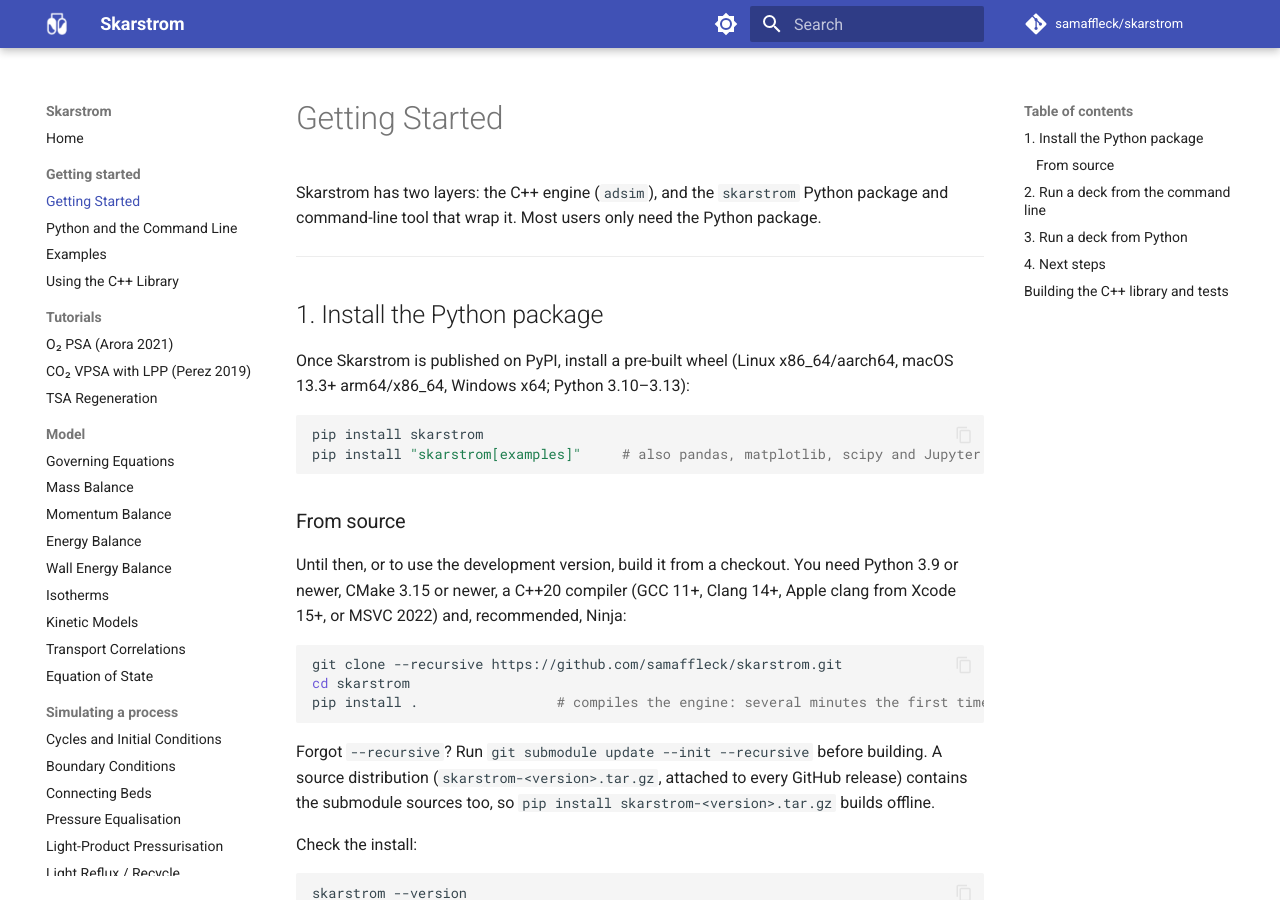
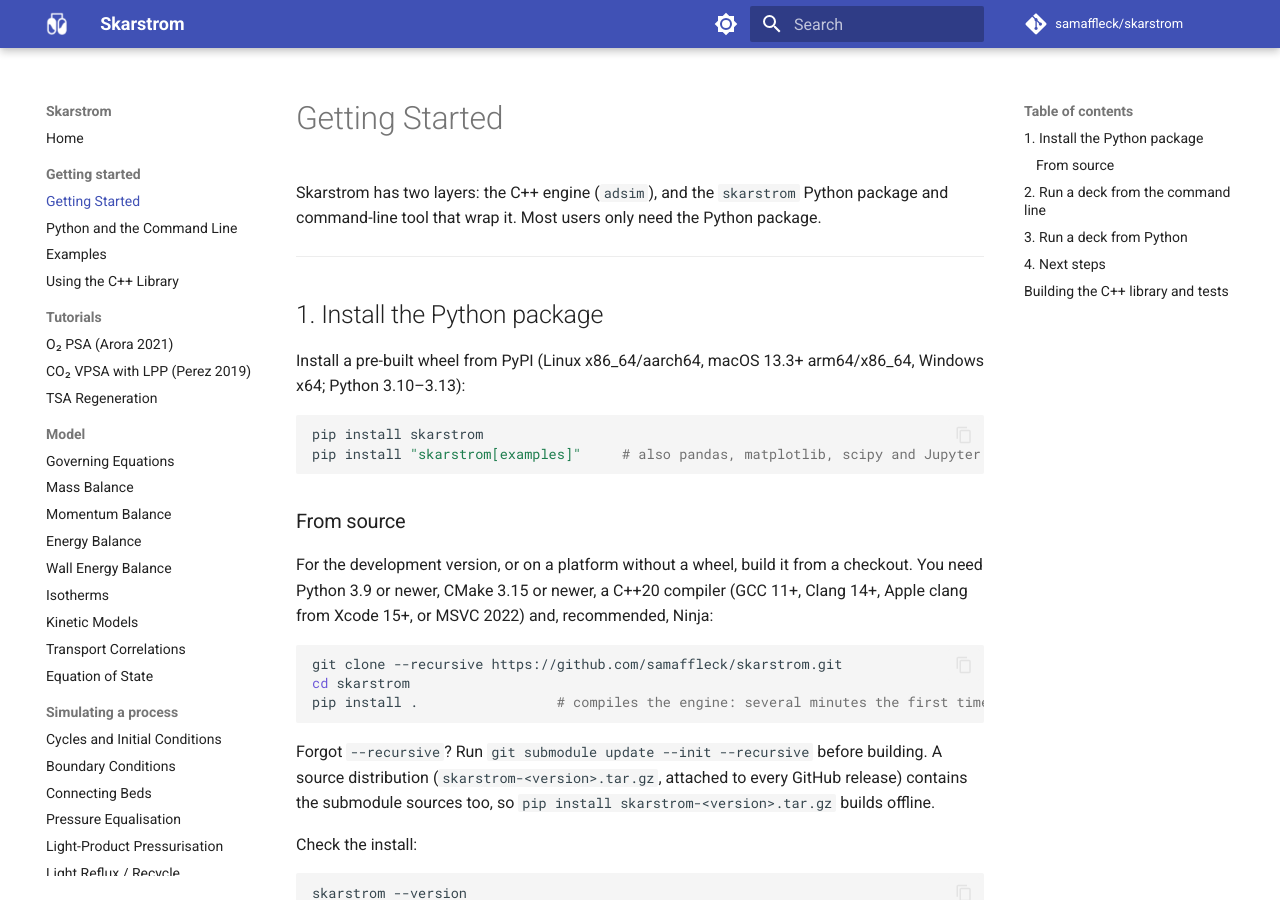
Before and after one commit to samaffleck/skarstrom, an MkDocs documentation site: the page built from docs/getting-started.md, in a window 1280 px wide and 900 px high. Built offline with MkDocs 1.6.1 and Material for MkDocs 9.7.7, drawn with Linux system fonts in a browser that asks for light colours; comment, search, counter and statistics services are not loaded.

Commit message:
Prepare the 0.1.0 release: changelog, citation date, PyPI install docs
Fold the Unreleased entries into 0.1.0 (dated 2026-10-18) and open an
empty Unreleased section; add date-released to CITATION.cff; describe
pip install as available (README, getting started, Python page) and add
the install lines and wheel platforms to the PyPI long description.

Co-Authored-By: Claude Opus 5.5 <noreply@anthropic.com>
Claude-Session: https://claude.ai/code/session_015jtFnJcqgrUfUHyPC7EWeu
Signed-off-by: Claude <noreply@anthropic.com>

````diff
--- a/docs/getting-started.md
+++ b/docs/getting-started.md
@@ -6,7 +6,7 @@ Skarstrom has two layers: the C++ engine (`adsim`), and the `skarstrom` Python p
 
 ## 1. Install the Python package
 
-Once Skarstrom is published on PyPI, install a pre-built wheel (Linux x86_64/aarch64, macOS 13.3+ arm64/x86_64, Windows x64; Python 3.10–3.13):
+Install a pre-built wheel from PyPI (Linux x86_64/aarch64, macOS 13.3+ arm64/x86_64, Windows x64; Python 3.10–3.13):
 
 ```bash
 pip install skarstrom
@@ -15,7 +15,7 @@ pip install "skarstrom[examples]"     # also pandas, matplotlib, scipy and Jupyt
 
 ### From source
 
-Until then, or to use the development version, build it from a checkout. You need Python 3.9 or newer, CMake 3.15 or newer, a C++20 compiler (GCC 11+, Clang 14+, Apple clang from Xcode 15+, or MSVC 2022) and, recommended, Ninja:
+For the development version, or on a platform without a wheel, build it from a checkout. You need Python 3.9 or newer, CMake 3.15 or newer, a C++20 compiler (GCC 11+, Clang 14+, Apple clang from Xcode 15+, or MSVC 2022) and, recommended, Ninja:
 
 ```bash
 git clone --recursive https://github.com/samaffleck/skarstrom.git
````
Also changed, not shown: CHANGELOG.md (+39 -36 lines), README.md (+2 -2 lines), docs/python.md (+2 -2 lines), python/README.md (+9 -0 lines), 1 other file.
